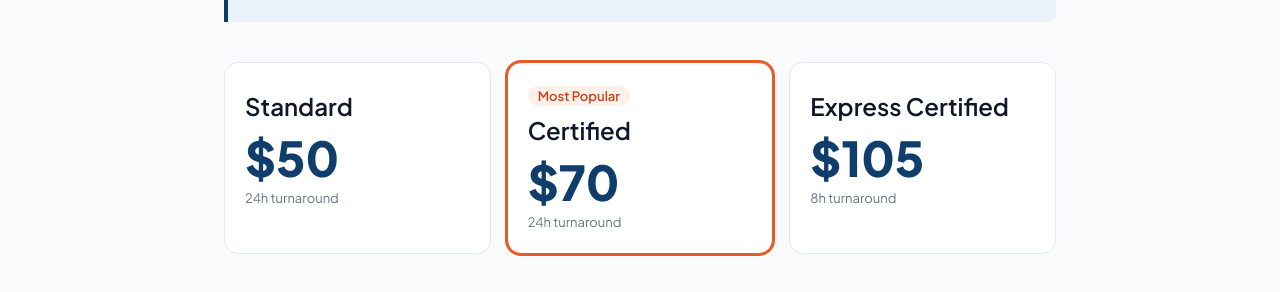
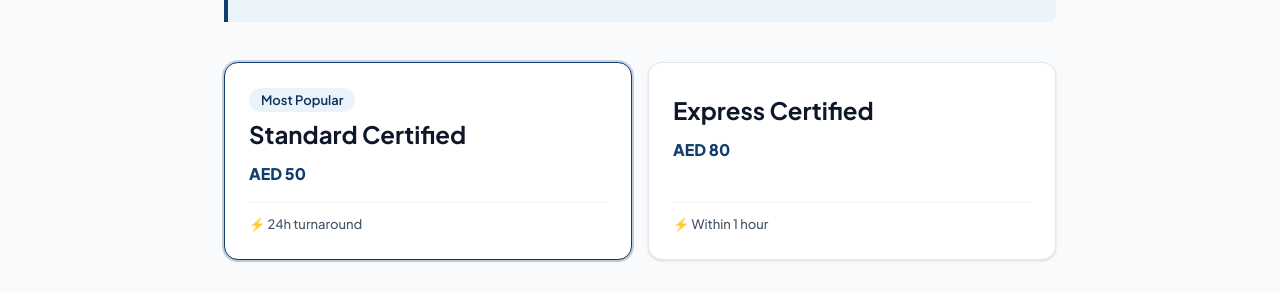
Before and after one commit to aghtranslator88/jusor-website, a Next.js app: page /en/legal-translation/documents/birth-certificate in a window 1280 px wide. Shown: the part 390-682 px from the top of the page. Built offline with nearby package versions, Linux system fonts and the light colour scheme; no server answers.

Commit message:
Collapse document pricing to 2 tiers (Standard and Express) across catalog with AED currency

```diff
--- a/messages/ar.json
+++ b/messages/ar.json
@@ -57,7 +57,11 @@
     "requiresApostille": "يتطلب تصديق أبوستيل",
     "requiresNotarization": "يتطلب توثيق كاتب العدل",
     "requiresSworn": "يتطلب مترجماً محلّفاً",
-    "turnaround": "التسليم خلال {hours} ساعة",
+    "turnaround": "{hours} س تسليم",
+    "expressTurnaround": "خلال ساعة واحدة",
+    "standardTier": "معتمدة قياسية",
+    "expressTier": "معتمدة عاجلة",
+    "aedPrice": "{price} درهم",
     "checklistTitle": "قائمة المتطلبات",
     "applicableAuthorities": "مقبولة لدى",
     "getQuote": "احصل على عرض سعر فوري",
--- a/messages/de.json
+++ b/messages/de.json
@@ -58,6 +58,10 @@
     "requiresNotarization": "Notarisierung erforderlich",
     "requiresSworn": "Vereidigter Übersetzer erforderlich",
     "turnaround": "{hours} Std. Bearbeitungszeit",
+    "expressTurnaround": "Innerhalb 1 Std.",
+    "standardTier": "Standard Beglaubigt",
+    "expressTier": "Express Beglaubigt",
+    "aedPrice": "AED {price}",
     "checklistTitle": "Checkliste",
     "applicableAuthorities": "Akzeptiert von",
     "getQuote": "Sofortiges Angebot",
--- a/messages/en.json
+++ b/messages/en.json
@@ -58,6 +58,10 @@
     "requiresNotarization": "Notarization required",
     "requiresSworn": "Sworn translator required",
     "turnaround": "{hours}h turnaround",
+    "expressTurnaround": "Within 1 hour",
+    "standardTier": "Standard Certified",
+    "expressTier": "Express Certified",
+    "aedPrice": "AED {price}",
     "checklistTitle": "Checklist",
     "applicableAuthorities": "Accepted By",
     "getQuote": "Get Instant Quote",
--- a/messages/es.json
+++ b/messages/es.json
@@ -58,6 +58,10 @@
     "requiresNotarization": "Requiere notarización",
     "requiresSworn": "Requiere traductor jurado",
     "turnaround": "Entrega en {hours}h",
+    "expressTurnaround": "En 1 hora",
+    "standardTier": "Certificado Estándar",
+    "expressTier": "Certificado Express",
+    "aedPrice": "AED {price}",
     "checklistTitle": "Lista de verificación",
     "applicableAuthorities": "Aceptado por",
     "getQuote": "Presupuesto instantáneo",
--- a/messages/fr.json
+++ b/messages/fr.json
@@ -58,6 +58,10 @@
     "requiresNotarization": "Notarisation requise",
     "requiresSworn": "Traducteur assermenté requis",
     "turnaround": "Délai de {hours}h",
+    "expressTurnaround": "En 1 heure",
+    "standardTier": "Certifié Standard",
+    "expressTier": "Certifié Express",
+    "aedPrice": "AED {price}",
     "checklistTitle": "Liste de contrôle",
     "applicableAuthorities": "Accepté par",
     "getQuote": "Devis instantané",
--- a/messages/it.json
+++ b/messages/it.json
@@ -58,6 +58,10 @@
     "requiresNotarization": "Richiede autenticazione notarile",
     "requiresSworn": "Richiede traduttore giurato",
     "turnaround": "Consegna in {hours}h",
+    "expressTurnaround": "Entro 1 ora",
+    "standardTier": "Certificato Standard",
+    "expressTier": "Certificato Express",
+    "aedPrice": "AED {price}",
     "checklistTitle": "Lista di controllo",
     "applicableAuthorities": "Accettato da",
     "getQuote": "Preventivo istantaneo",
--- a/src/app/[locale]/legal-translation/documents/[documentSlug]/page.tsx
+++ b/src/app/[locale]/legal-translation/documents/[documentSlug]/page.tsx
@@ -56,6 +56,9 @@ export default async function DocumentDetailPage({
   const docName = doc.name[l] ?? doc.name.en ?? "";
 
   const siteUrl = process.env.NEXT_PUBLIC_SITE_URL ?? "https://jusortrans.com";
+  const standardPrice = doc.basePrice;
+  const expressPrice = Math.round((standardPrice * 1.5) / 10) * 10;
+
   const jsonLd = {
     "@context": "https://schema.org",
     "@graph": [
@@ -66,8 +69,16 @@ export default async function DocumentDetailPage({
         offers: [
           {
             "@type": "Offer",
-            price: doc.basePrice,
-            priceCurrency: "USD",
+            name: "Standard",
+            price: standardPrice,
+            priceCurrency: "AED",
+            availability: "https://schema.org/InStock",
+          },
+          {
+            "@type": "Offer",
+            name: "Express",
+            price: expressPrice,
+            priceCurrency: "AED",
             availability: "https://schema.org/InStock",
           },
         ],
--- a/src/components/documents/DocumentCatalog.tsx
+++ b/src/components/documents/DocumentCatalog.tsx
@@ -206,9 +206,14 @@ export function DocumentCatalog() {
                 <p className="mt-2 flex-1 text-body text-slate-600">
                   {doc.description[locale] ?? doc.description.en}
                 </p>
-                <p className="mt-3 text-h3 font-bold text-primary-600">
-                  {tl("fromPrice", { price: doc.basePrice })}
-                </p>
+                <div className="mt-3 flex flex-wrap items-baseline justify-between gap-1 border-t border-slate-100 pt-3">
+                  <p className="text-h3 font-bold text-primary-600">
+                    {tl("fromPrice", { price: doc.basePrice })}
+                  </p>
+                  <span className="text-caption text-slate-500">
+                    ⚡ {tl("expressTier")}: {tl("aedPrice", { price: Math.round((doc.basePrice * 1.5) / 10) * 10 })} · {tl("expressTurnaround")}
+                  </span>
+                </div>
                 <Link
                   href={`/legal-translation/documents/${doc.slug}`}
                   className="mt-4 inline-flex items-center justify-center rounded-full border border-primary-600 px-4 py-2 text-body font-semibold text-primary-600 transition-colors hover:bg-primary-50"
--- a/src/components/legal-translation/DocumentTypeGrid.tsx
+++ b/src/components/legal-translation/DocumentTypeGrid.tsx
@@ -22,9 +22,14 @@ export function DocumentTypeGrid({ documents }: { documents: DocumentType[] }) {
             {doc.name[locale] ?? doc.name.en}
           </h3>
           <p className="mt-1.5 text-body text-slate-600">{doc.description[locale] ?? doc.description.en}</p>
-          <p className="mt-3 text-body font-semibold text-primary-600">
-            {t("fromPrice", { price: doc.basePrice })}
-          </p>
+          <div className="mt-3 flex flex-wrap items-baseline justify-between gap-1 border-t border-slate-100 pt-2">
+            <p className="text-body font-semibold text-primary-600">
+              {t("fromPrice", { price: doc.basePrice })}
+            </p>
+            <span className="text-caption text-slate-500">
+              ⚡ {t("expressTier")}: {t("aedPrice", { price: Math.round((doc.basePrice * 1.5) / 10) * 10 })}
+            </span>
+          </div>
         </Link>
       ))}
     </div>
--- a/src/components/legal-translation/PricingTierTable.tsx
+++ b/src/components/legal-translation/PricingTierTable.tsx
@@ -2,52 +2,54 @@ import { useLocale, useTranslations } from "next-intl";
 import type { DocumentType } from "@/content/legal-translation";
 
 export function PricingTierTable({ document }: { document: DocumentType }) {
-  const locale = useLocale() as "en" | "ar";
+  const locale = useLocale();
   const t = useTranslations("LegalTranslation");
+
+  const standardPrice = document.basePrice;
+  const expressPrice = Math.round((standardPrice * 1.5) / 10) * 10;
 
   const tiers = [
     {
       key: "standard",
-      label: { en: "Standard", ar: "قياسية" },
-      price: document.basePrice,
-      turnaround: document.avgTurnaroundHours,
-      highlight: false,
-    },
-    {
-      key: "certified",
-      label: { en: "Certified", ar: "معتمدة" },
-      price: Math.round(document.basePrice * 1.4),
-      turnaround: document.avgTurnaroundHours,
+      label: t("standardTier"),
+      price: standardPrice,
+      turnaroundText: t("turnaround", { hours: 24 }),
       highlight: true,
     },
     {
       key: "express",
-      label: { en: "Express Certified", ar: "معتمدة عاجلة" },
-      price: Math.round(document.basePrice * 1.4 * 1.5),
-      turnaround: Math.max(4, Math.round(document.avgTurnaroundHours / 3)),
+      label: t("expressTier"),
+      price: expressPrice,
+      turnaroundText: t("expressTurnaround"),
       highlight: false,
     },
   ];
 
   return (
-    <div className="grid grid-cols-1 gap-4 sm:grid-cols-3">
+    <div className="grid grid-cols-1 gap-4 sm:grid-cols-2">
       {tiers.map((tier) => (
         <div
           key={tier.key}
-          className={`rounded-xl border p-5 ${
-            tier.highlight ? "border-accent-500 ring-2 ring-accent-500" : "border-slate-200"
-          } bg-white`}
+          className={`flex flex-col justify-between rounded-xl border p-6 ${
+            tier.highlight ? "border-primary-600 ring-2 ring-primary-600/20" : "border-slate-200"
+          } bg-white shadow-sm`}
         >
-          {tier.highlight && (
-            <span className="rounded-full bg-accent-50 px-2.5 py-0.5 text-caption font-semibold text-accent-600">
-              {locale === "ar" ? "الأكثر طلباً" : "Most Popular"}
-            </span>
-          )}
-          <p className="mt-2 text-h3 font-semibold text-slate-900">{tier.label[locale] ?? tier.label.en}</p>
-          <p className="mt-2 text-display-lg font-extrabold text-primary-600">${tier.price}</p>
-          <p className="mt-1 text-caption text-slate-500">
-            {t("turnaround", { hours: tier.turnaround })}
-          </p>
+          <div>
+            {tier.highlight && (
+              <span className="rounded-full bg-primary-50 px-3 py-1 text-caption font-semibold text-primary-700">
+                {locale === "ar" ? "الأكثر طلباً" : "Most Popular"}
+              </span>
+            )}
+            <h3 className="mt-2 text-h3 font-bold text-slate-900">{tier.label}</h3>
+            <p className="mt-3 text-display-md font-extrabold text-primary-600">
+              {t("aedPrice", { price: tier.price })}
+            </p>
+          </div>
+          <div className="mt-4 border-t border-slate-100 pt-3">
+            <p className="text-caption font-medium text-slate-600">
+              ⚡ {tier.turnaroundText}
+            </p>
+          </div>
         </div>
       ))}
     </div>
```
